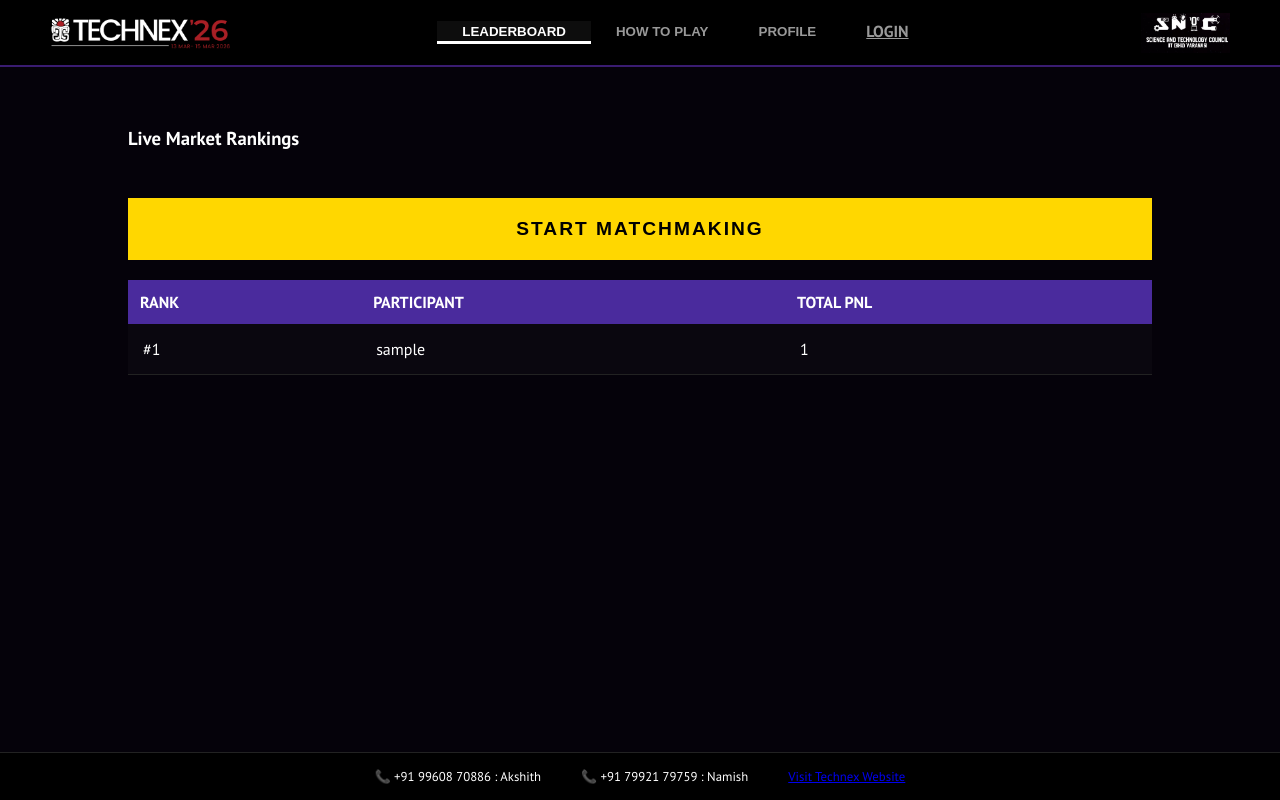
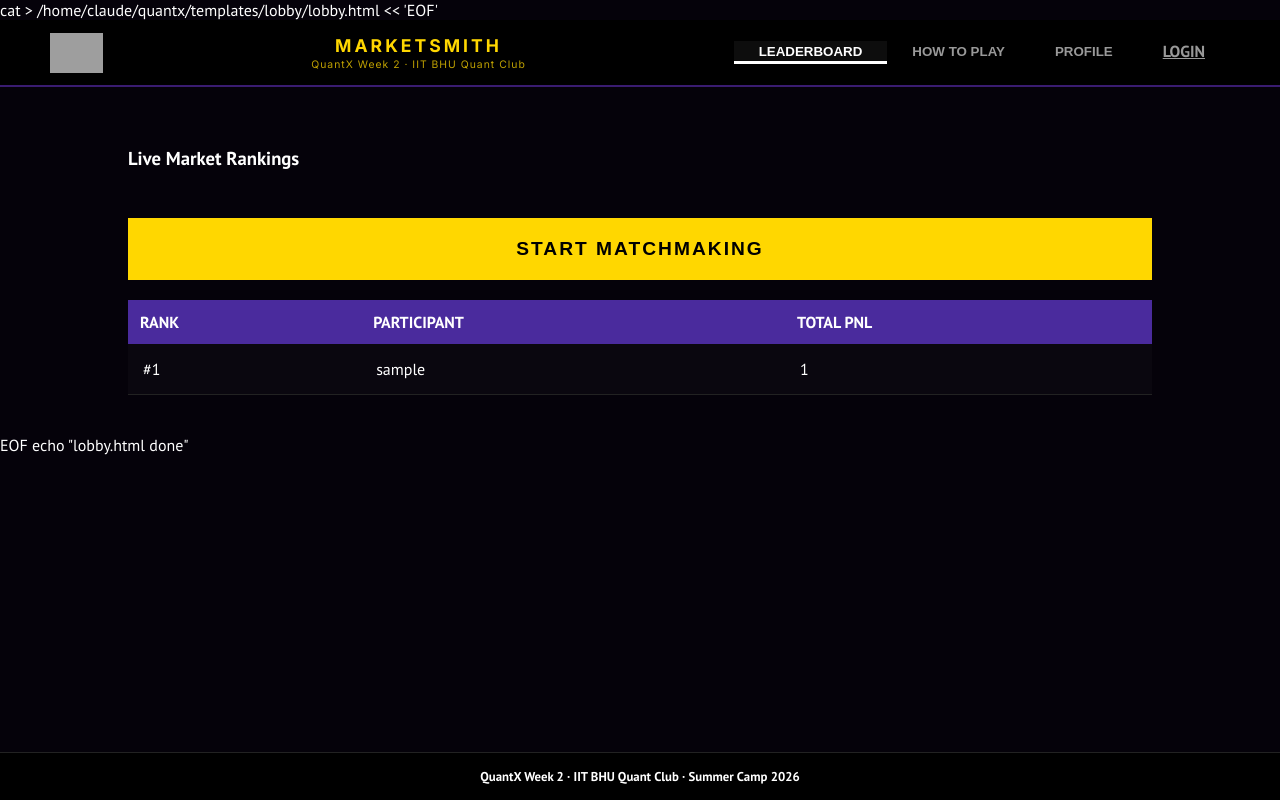
Before and after one commit to aryagiriX1219/marketsmith-repaired, a Django app: template templates/lobby/lobby.html in a window 1280 px wide. Run offline with Django 5.2, Linux system fonts and the light colour scheme; the template is opened without the code that fills it: most values are stand-ins (such as "Sample title", 1, 10 or a date in 2020); grey boxes are pictures that could not be loaded.

Commit message:
Update lobby.html

```diff
--- a/templates/lobby/lobby.html
+++ b/templates/lobby/lobby.html
@@ -1,116 +1,59 @@
+cat > /home/claude/quantx/templates/lobby/lobby.html << 'EOF'
 {% load static %}
 <!DOCTYPE html>
 <html lang="en">
 <head>
     <meta charset="UTF-8">
     <meta name="viewport" content="width=device-width, initial-scale=1.0">
-    <title>Lobby | MARKETSMITH</title>
-    <link href="https://fonts.googleapis.com/css2?family=Lora:wght@700&family=PT+Sans:wght@400;700&display=swap" rel="stylesheet">
+    <title>Lobby | MARKETSMITH · QuantX</title>
+    <link href="https://fonts.googleapis.com/css2?family=Lora:wght@700&family=PT+Sans:wght@400;700&family=Inter:wght@400;600;700&display=swap" rel="stylesheet">
     <link rel="stylesheet" href="{% static 'style.css' %}">
     <style>
-    /* Logout Pop-up Styles */
     #logout-overlay {
-        display: none; /* Hidden by default */
-        position: fixed;
-        top: 0;
-        left: 0;
-        width: 100%;
-        height: 100%;
-        background-color: rgba(13, 6, 20, 0.95); /* Deep dark purple blur */
-        z-index: 9999; /* Stays on top of everything */
-        flex-direction: column;
-        align-items: center;
-        justify-content: center;
+        display: none;
+        position: fixed; top: 0; left: 0; width: 100%; height: 100%;
+        background-color: rgba(13, 6, 20, 0.95);
+        z-index: 9999;
+        flex-direction: column; align-items: center; justify-content: center;
     }
+    .logout-text { color: #ffd700; font-family: 'Lora', serif; font-size: 2rem; font-weight: bold; letter-spacing: 2px; animation: pulse 1.5s infinite; }
+    .spinner { border: 4px solid rgba(255,255,255,0.1); border-top: 4px solid #ffd700; border-radius: 50%; width: 50px; height: 50px; animation: spin 1s linear infinite; margin-bottom: 20px; }
+    @keyframes spin { 0% { transform: rotate(0deg); } 100% { transform: rotate(360deg); } }
+    @keyframes pulse { 0% { opacity:1; } 50% { opacity:0.7; } 100% { opacity:1; } }
 
-    .logout-text {
-        color: #fce34d; /* Technex Gold */
-        font-family: 'Lora', serif;
-        font-size: 2rem;
-        font-weight: bold;
-        letter-spacing: 2px;
-        animation: pulse 1.5s infinite;
+    .profile-table-fixed { width: 100%; max-width: 600px; margin: 40px auto; border-collapse: collapse; background-color: #1a0f2e; border-radius: 8px; box-shadow: 0 10px 30px rgba(0,0,0,0.5); overflow: hidden; }
+    .profile-table-fixed th, .profile-table-fixed td { padding: 25px 30px; text-align: left; border-bottom: 2px solid #3d2b56; font-size: 1.3rem; }
+    .profile-table-fixed th { color: #ffd700; font-weight: 800; width: 45%; letter-spacing: 1px; }
+    .profile-table-fixed td { color: #ffffff; font-weight: 700; font-family: monospace; font-size: 1.4rem; }
+    .profile-table-fixed tr:last-child th, .profile-table-fixed tr:last-child td { border-bottom: none; }
+
+    .quantx-header-brand {
+        display: flex; flex-direction: column; align-items: center; justify-content: center;
+        color: #ffd700; font-family: 'Inter', sans-serif;
     }
-
-    .spinner {
-        border: 4px solid rgba(255, 255, 255, 0.1);
-        border-top: 4px solid #fce34d;
-        border-radius: 50%;
-        width: 50px;
-        height: 50px;
-        animation: spin 1s linear infinite;
-        margin-bottom: 20px;
-    }
-
-    @keyframes spin { 0% { transform: rotate(0deg); } 100% { transform: rotate(360deg); } }
-    @keyframes pulse { 0% { opacity: 1; } 50% { opacity: 0.7; } 100% { opacity: 1; } }
+    .quantx-header-brand .brand-main { font-size: 1.1rem; font-weight: 800; letter-spacing: 3px; }
+    .quantx-header-brand .brand-sub { font-size: 0.65rem; letter-spacing: 1px; opacity: 0.75; margin-top: 2px; }
     </style>
-
     <script>
     function handleLogout(event) {
-        // 1. Stop the form from submitting instantly
         event.preventDefault();
-
-        // 2. Show the fancy pop-up overlay
         document.getElementById('logout-overlay').style.display = 'flex';
-
-        // 3. Wait exactly 2 seconds (2000 milliseconds), then submit to backend
-        setTimeout(function() {
-            document.getElementById('logout-form').submit();
-        }, 2000);
+        setTimeout(function() { document.getElementById('logout-form').submit(); }, 2000);
     }
     </script>
-    <style>
-    /* Upgraded Profile Table Styling */
-    .profile-table-fixed {
-        width: 100%;
-        max-width: 600px;
-        margin: 40px auto;
-        border-collapse: collapse;
-        background-color: #1a0f2e; /* Matches your dark panel aesthetic */
-        border-radius: 8px;
-        box-shadow: 0 10px 30px rgba(0, 0, 0, 0.5);
-        overflow: hidden;
-    }
-
-    .profile-table-fixed th,
-    .profile-table-fixed td {
-        padding: 25px 30px; /* Large spacing */
-        text-align: left;
-        border-bottom: 2px solid #3d2b56;
-        font-size: 1.3rem; /* Much larger font */
-    }
-
-    .profile-table-fixed th {
-        color: #fce34d; /* Technex Gold */
-        font-weight: 800; /* Extra bold headers */
-        width: 45%;
-        letter-spacing: 1px;
-    }
-
-    .profile-table-fixed td {
-        color: #ffffff;
-        font-weight: 700; /* Bold values */
-        font-family: monospace; /* Gives it a data/tech feel */
-        font-size: 1.4rem;
-    }
-
-    /* Remove border from the last row */
-    .profile-table-fixed tr:last-child th,
-    .profile-table-fixed tr:last-child td {
-        border-bottom: none;
-    }
-</style>
 </head>
 <body class="lobby-page-bg">
     <header class="cf-header">
         <div class="header-inner">
-            <img src="{% static 'logo.png' %}" alt="Technex" class="header-logo">
+            <img src="https://i.ibb.co/pvRwZyW0/quant-club-logo.webp" alt="QuantX IIT BHU" class="header-logo">
+            <div class="quantx-header-brand">
+                <span class="brand-main">MARKETSMITH</span>
+                <span class="brand-sub">QuantX Week 2 · IIT BHU Quant Club</span>
+            </div>
             <nav class="cf-tabs">
                 <button class="tab-link active" onclick="switchTab(event, 'leaderboard')">LEADERBOARD</button>
                 <button class="tab-link" onclick="switchTab(event, 'rules')">HOW TO PLAY</button>
                 <button class="tab-link" onclick="switchTab(event, 'profile')">PROFILE</button>
-
                 {% if not user.is_authenticated %}
                     <a href="{% url 'login' %}" class="tab-link login-link">LOGIN</a>
                 {% else %}
@@ -120,31 +63,26 @@
                     </form>
                 {% endif %}
             </nav>
-            <img src="{% static 'logo2.png' %}" alt="SNC" class="header-logo">
         </div>
     </header>
+
     <div id="logout-overlay">
         <div class="spinner"></div>
         <div class="logout-text">Logging you out...</div>
     </div>
+
     <main class="dashboard-content">
         <section id="leaderboard" class="tab-pane active">
             <div class="view-header">
                 <h3>Live Market Rankings</h3>
                 <form method="POST" action="{% url 'matchmaking' %}">
                     {% csrf_token %}
-                    <button type="submit" class="join-btn">
-                        START MATCHMAKING
-                    </button>
+                    <button type="submit" class="join-btn">START MATCHMAKING</button>
                 </form>
             </div>
             <table class="market-table">
                 <thead>
-                    <tr>
-                        <th>RANK</th>
-                        <th>PARTICIPANT</th>
-                        <th>TOTAL PNL</th>
-                    </tr>
+                    <tr><th>RANK</th><th>PARTICIPANT</th><th>TOTAL PNL</th></tr>
                 </thead>
                 <tbody id="leaderboard-body">
                     {% if leaderboard %}
@@ -156,9 +94,7 @@
                             </tr>
                         {% endfor %}
                     {% else %}
-                        <tr>
-                            <td colspan="3" style="text-align:center;">Login to see leaderboard...</td>
-                        </tr>
+                        <tr><td colspan="3" style="text-align:center;">Login to see leaderboard...</td></tr>
                     {% endif %}
                 </tbody>
             </table>
@@ -206,7 +142,7 @@
                     <li>Trades will be executed at the ask price.</li>
                     <li>Orders are matched from best bid and best ask outward.</li>
                     <li>In case of a tie, the player booking the order first will be given priority.</li>
-                    <li>No money is kept by the dealer (sum of all players’ PnL is always zero).</li>
+                    <li>No money is kept by the dealer (sum of all players' PnL is always zero).</li>
                 </ul>
                 <h4>End of Round</h4>
                 <ul>
@@ -219,25 +155,11 @@
 
         <section id="profile" class="tab-pane">
             <div class="view-header">
-        <h3 style="text-align: center; width: 100%;">Participant Data</h3>
+                <h3 style="text-align:center; width:100%;">Participant Data</h3>
             </div>
-
             {% if user.is_authenticated %}
                 <table class="profile-table-fixed">
-            <tr>
-                <th>PARTICIPANT NAME</th>
-                <td>{{ user.username }}</td>
-            </tr>
-            <!-- <tr>
-                <th>TECHNEX ID</th>
-                <td>
-                    {% if user.profile.techhnex_id %}
-                        {{ user.profile.techhnex_id }}
-                    {% else %}
-                        Not Provided
-                    {% endif %}
-                </td>
-            </tr> -->
+                    <tr><th>PARTICIPANT NAME</th><td>{{ user.username }}</td></tr>
                     <tr>
                         <th>CURRENT PNL</th>
                         <td id="profile-pnl" style="color: {% if total_pnl > 0 %}#4caf50{% elif total_pnl < 0 %}#f44336{% else %}#ffffff{% endif %};">
@@ -246,17 +168,13 @@
                     </tr>
                 </table>
             {% else %}
-        <p style="text-align: center; font-size: 1.2rem; color: #fff;">Please login to view your profile data.</p>
+                <p style="text-align:center; font-size:1.2rem; color:#fff;">Please login to view your profile data.</p>
             {% endif %}
         </section>
     </main>
 
     <footer class="single-line-footer">
-        <span class="footer-item">📞 +91 99608 70886 : Akshith</span>
-            <span class="footer-item">📞 +91 79921 79759 : Namish</span>
-            <a href="https://www.technex.in/" target="_blank" class="footer-link">
-                Visit Technex Website
-            </a>
+        <span class="foot-link">QuantX Week 2 · IIT BHU Quant Club · Summer Camp 2026</span>
     </footer>
 
     <script>
@@ -267,3 +185,5 @@
     <script>window.onload = initLobby;</script>
 </body>
 </html>
+EOF
+echo "lobby.html done"
```
Lines whose indentation alone changed are shown as unchanged.
